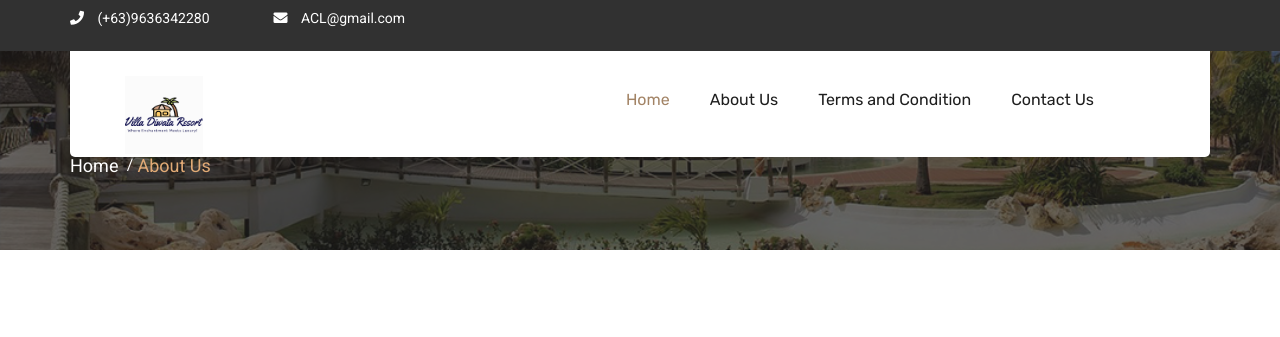
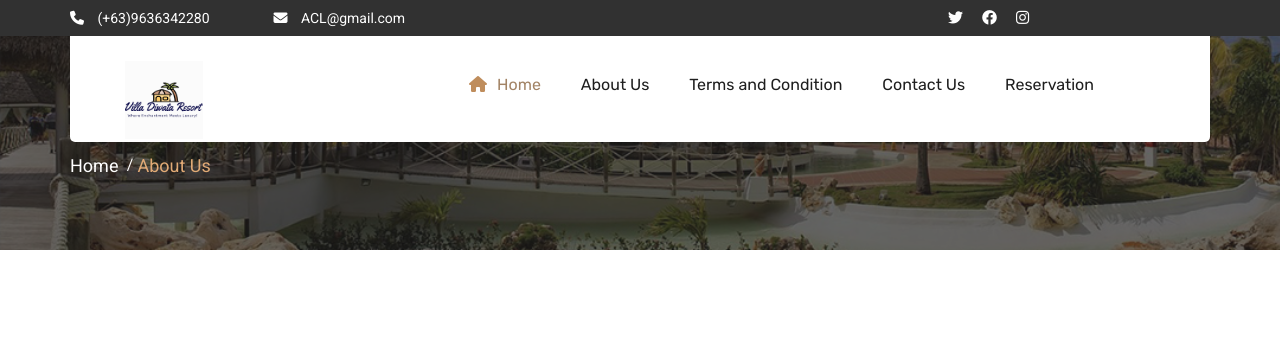
Before and after one commit to Lloyd-Anthony-Hontiveros/OS-Diwata-Resorts-Reservation-System, a PHP site: page /about.php in a window 1280 px wide. Shown: the top 337 px of the page. Run offline with PHP 8.4, Linux system fonts and the light colour scheme; a stand-in replaces the project's code that opens the database connection; some libraries are stand-ins or nearby versions.

Commit message:
Update about.php

```diff
--- a/ariel test/about.php
+++ b/ariel test/about.php
@@ -1,3 +1,5 @@
+
+
 <!DOCTYPE html>
 <html>
 
@@ -11,12 +13,12 @@
 <!-- Linking Main Css file -->
 <link rel="stylesheet" type="text/css" href="css/animate.css">
 <link rel="stylesheet" type="text/css" href="css/font-awesome.min.css">
-	<link rel="stylesheet" type="text/css" href="css/solid.min.css">
 <link rel="stylesheet" type="text/css" href="css/flatpickr.min.css">
 <link rel="stylesheet" type="text/css" href="css/owl.carousel.css">
 <link rel="stylesheet" type="text/css" href="css/style.css">
 <link rel="stylesheet" type="text/css" href="css/color.css">
 <link rel="stylesheet" type="text/css" href="css/responsive.css">
+<link rel="stylesheet" href="https://cdnjs.cloudflare.com/ajax/libs/font-awesome/6.4.0/css/all.min.css" integrity="sha512-iecdLmaskl7CVkqkXNQ/ZH/XLlvWZOJyj7Yy7tcenmpD1ypASozpmT/E0iPtmFIB46ZmdtAc9eNBvH0H/ZpiBw==" crossorigin="anonymous" referrerpolicy="no-referrer" />
 
 
 	<link rel="stylesheet" type="text/css" href="css/popup.php">
@@ -26,6 +28,7 @@
 <body>
 
 	<div class="wrapper">
+
 
 	<header class="abs">
 			<div class="top-bar">
@@ -37,10 +40,11 @@
 						</ul>
 					</div><!--con-links end-->
 					<div class="social-links">
-						<ul class="social-links">
-							<li><a href="#" title=""><i class="fa fa-facebook"></i></a></li>
-							<li><a href="#" title=""><i class="fa fa-twitter"></i></a></li>
-							<li><a href="#" title=""><i class="fa fa-google-plus"></i></a></li>
+						<ul class="social-lnks">
+						<li><a href="#" title=""><i class="fa-brands fa-twitter"></i></a></li>
+						<li><a href="#" title=""><i class="fa-brands fa-facebook"></i></a></li>
+						<li><a href="#" title=""><i class="fa-brands fa-instagram"></i></a></li>
+
 
 						</ul>
 
@@ -58,14 +62,15 @@
 						<div class="menu-search">
 							<nav>
 								<ul>
-									<li class="active menu-item-has-children"><a href="index.php" title=""><i
-												class="fa fa-joomla"></i>Home</a>
+									<li class="active menu-item-has-children"><a href="index.php" title=""><i class="fa-solid fa-house"></i>Home</a>
 
 									</li>
 
 									<li><a href="about.php" title="">About Us</a></li>
 										<li><a href="term.php" title="">Terms and Condition</a></li>
 									<li><a href="contact.php" title="">Contact Us</a></li>
+									<li><a href="reservation.php" title="">Reservation</a></li>
+
 								</ul>
 		 					</nav><!--nav end-->
 
@@ -104,10 +109,7 @@
 								<h3>ABOUT VILLA DIWATA RESORT</h3>
 								<h2>Trivia: </h2>
 								<p>Our Villa Diwata Resort </p>
-								<p>Nam liber tempor cum soluta nobis eleifend option congue nihil imperdiet doming id
-									quod mazim placerat facer possim assum. Lorem ipsum dolor sit amet, consectetuer
-									adipiscing elit, sed diam nonummy nibh euismod tincidunt ut laoreet dolore magna
-									aliquam erat volutpat. Ut wisi enim ad minim veniam.</p>
+								<p>Nam liber tempor cum soluta nobis eleifend option congue nihil imperdiet doming id quod mazim placerat facer possim assum.  Lorem ipsum dolor sit amet, consectetuer adipiscing elit, sed diam nonummy nibh euismod tincidunt ut laoreet dolore magna aliquam erat volutpat. Ut wisi enim ad minim veniam.</p>
 								<ul>
 									<li>
 										<h5>200</h5>
@@ -174,34 +176,18 @@
 					<div class="row no-gutter">
 						<div class="col-md-6">
 							<ul>
-								<li>
-									<p>Lorem ipsum dolor sit amet, consectetuer adipiscing elit.</p>
-								</li>
-								<li>
-									<p>Nibh euismod tincidunt ut laoreet dolore magna aliquam erat volutpat.</p>
-								</li>
-								<li>
-									<p>Nibh euismod tincidunt ut laoreet dolore magna aliquam erat volutpat.</p>
-								</li>
-								<li>
-									<p>Nibh euismod tincidunt ut laoreet dolore magna aliquam erat volutpat.</p>
-								</li>
+								<li><p>Lorem ipsum dolor sit amet, consectetuer adipiscing elit.</p></li>
+								<li><p>Nibh euismod tincidunt ut laoreet dolore magna aliquam erat volutpat.</p></li>
+								<li><p>Nibh euismod tincidunt ut laoreet dolore magna aliquam erat volutpat.</p></li>
+								<li><p>Nibh euismod tincidunt ut laoreet dolore magna aliquam erat volutpat.</p></li>
 							</ul>
 						</div>
 						<div class="col-md-6">
 							<ul>
-								<li>
-									<p>Ut wisi enim ad minim veniam, quis nostrud exerci tation ullamcorper.</p>
-								</li>
-								<li>
-									<p>Duis autem vel eum iriure dolor in hendrerit</p>
-								</li>
-								<li>
-									<p>Blandit praesent luptatum zzril delenit te feugait nulla facilisi.</p>
-								</li>
-								<li>
-									<p>Nam liber tempor cum soluta nobis eleifend possim assum</p>
-								</li>
+								<li><p>Ut wisi enim ad minim veniam, quis nostrud exerci tation ullamcorper.</p></li>
+								<li><p>Duis autem vel eum iriure dolor in hendrerit</p></li>
+								<li><p>Blandit praesent luptatum zzril delenit  te feugait nulla facilisi.</p></li>
+								<li><p>Nam liber tempor cum soluta nobis eleifend possim assum</p></li>
 							</ul>
 						</div>
 					</div>
@@ -224,13 +210,12 @@
 									<div class="widget">
 										<div class="about-widget">
 											<a href="#" title=""><img src="images/icon logo.jpg" alt=""></a>
-											<p>Lorem ipsum dolor sit amet, consectetuer adipiscing elit, sed diam
-												nonummy nibh euismod it tincidunt ut laoreet commodo consequat. </p>
+											<p>Lorem ipsum dolor sit amet, consectetuer adipiscing elit,  sed diam nonummy nibh euismod it tincidunt ut laoreet commodo consequat.  </p>
 
 											<ul class="sc-links">
-												<li><a href="#" title=""><i class="fa fa-facebook"></i></a></li>
-												<li><a href="#" title=""><i class="fa fa-twitter"></i></a></li>
-												<li><a href="#" title=""><i class="fa fa-google-plus"></i></a></li>
+											<li><a href="#" title=""><i class="fa-brands fa-twitter"></i></a></li>
+											<li><a href="#" title=""><i class="fa-brands fa-facebook"></i></a></li>
+											<li><a href="#" title=""><i class="fa-brands fa-instagram"></i></a></li>
 
 											</ul>
 										</div><!--about-widget end-->
@@ -320,8 +305,7 @@
 								<p>THANKYOU EVERYONE</p>
 							</div><!--copyright end-->
 							<div class="credit">
-								<p>Projecy of : <a href="#" title>Ariel Nazareno, Christian Almazan, LLoyd
-										Hontiveros</a></p>
+								<p>Projecy of : <a href="#" title>Ariel Nazareno, Christian Almazan, LLoyd Hontiveros</a></p>
 							</div><!--credit end-->
 						</div><!--bottom-footer end-->
 					</div>
@@ -336,13 +320,15 @@
 	</div><!--wrapper end-->
 
 <!-- Including Jquery Js File -->
-	<script type="text/javascript" src="js/jquery.min.js"></script>
+<script type="text/javascript" src="http://creativethemes.us/relax/js/jquery.min.js"></script>
 <!-- Including Bootstrap js file -->
-	<script type="text/javascript" src="js/bootstrap.min.js"></script>
+<script type="text/javascript" src="http://creativethemes.us/relax/js/bootstrap.min.js"></script>
 <!-- Custom Js file -->
-	<script type="text/javascript" src="js/script.js"></script>
+<script type="text/javascript" src="http://creativethemes.us/relax/js/script.js"></script>
 
 
 </body>
 
+
+<!-- Mirrored from creativethemes.us/relax/reservation.html by HTTrack Website Copier/3.x [XR&CO'2014], Thu, 21 Sep 2017 15:23:47 GMT -->
 </html>
```
Lines whose indentation alone changed are shown as unchanged.
